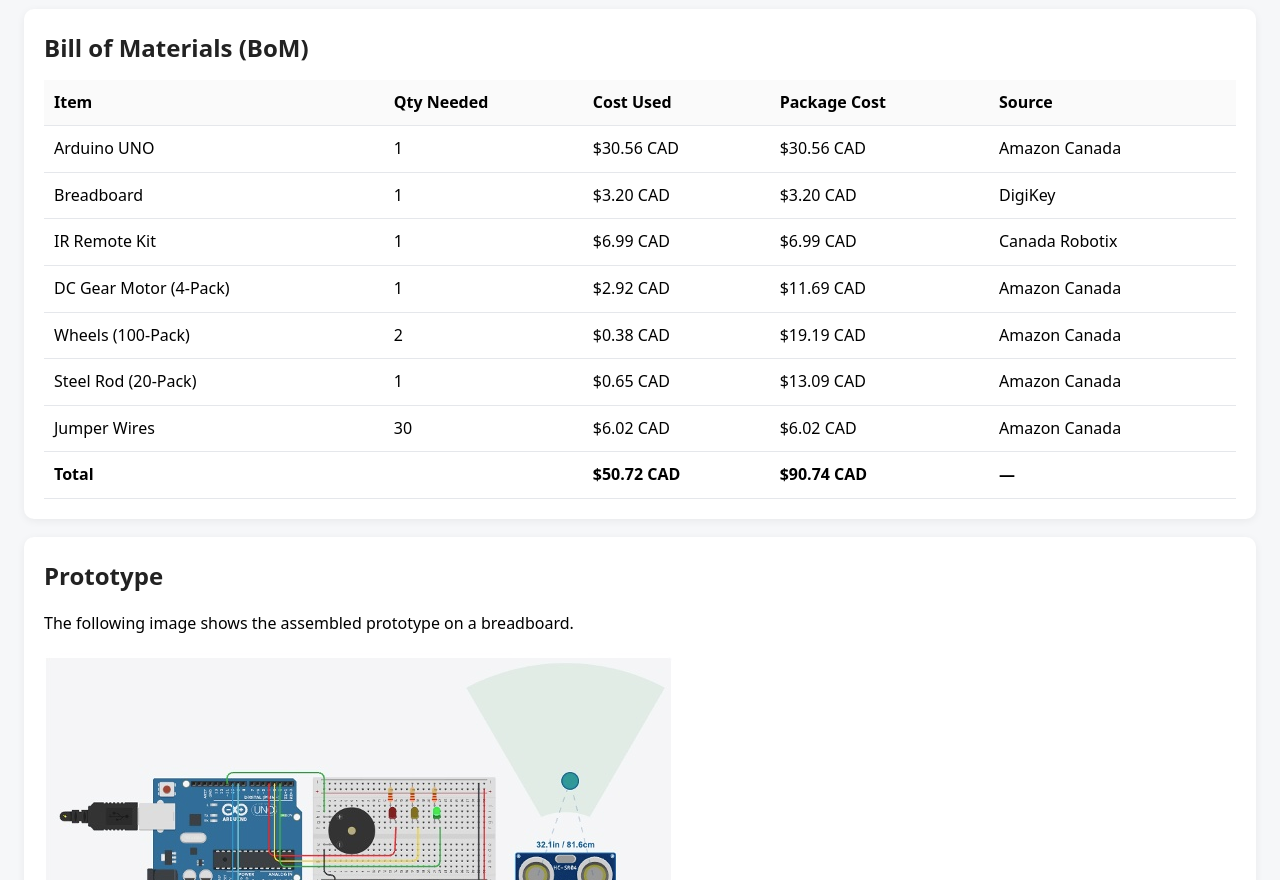
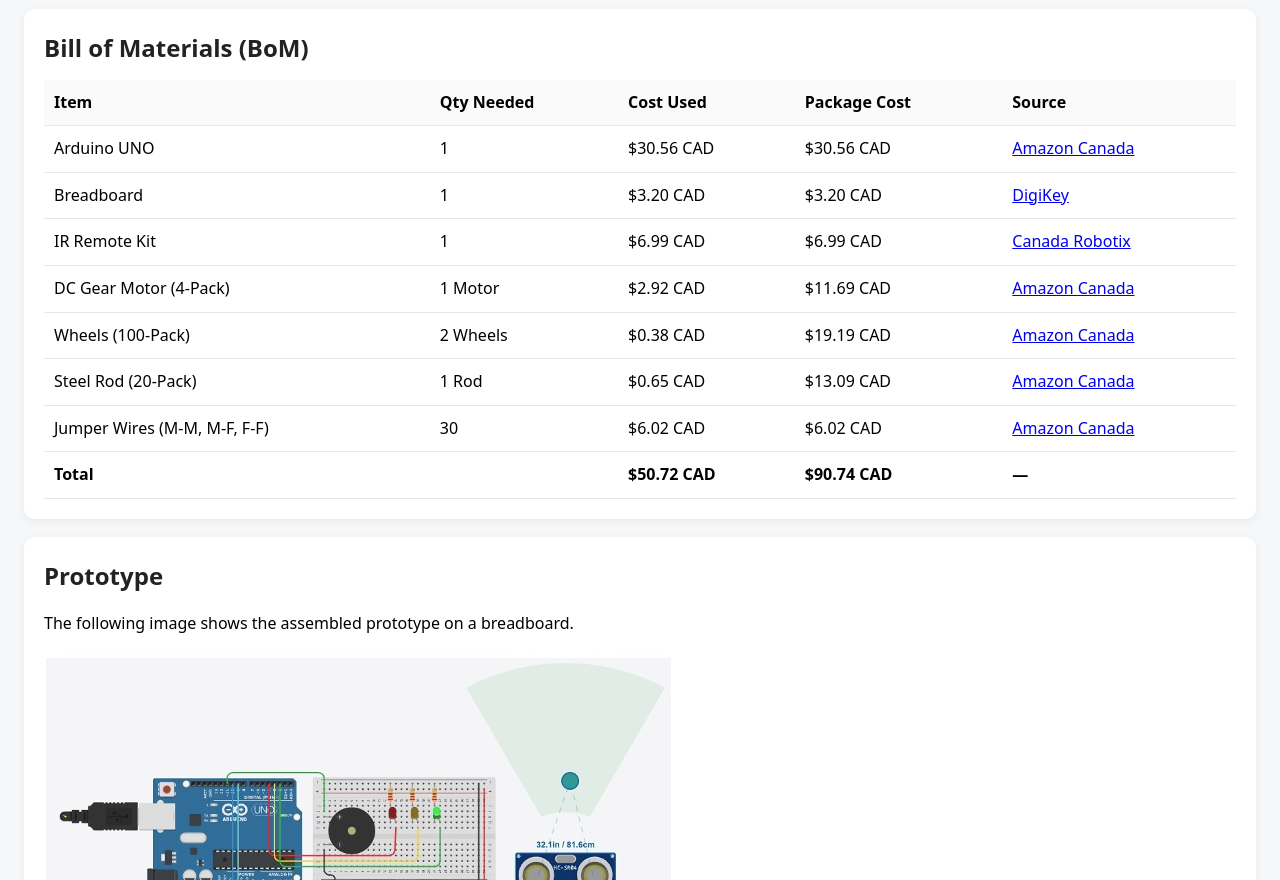
Before and after one commit to KG170/Tech-117-Final-Project, a plain HTML site: page index.html in a window 1280 px wide. Shown: the part 3780-4660 px from the top of the page. Drawn offline with nearby package versions, Linux system fonts and the light colour scheme.

Commit message:
Enhance Bill of Materials with purchase links
Updated the Bill of Materials table to include links for purchasing items.

```diff
--- a/index.html
+++ b/index.html
@@ -205,8 +205,7 @@
   </section>
 <section id="bom">
   <h2>Bill of Materials (BoM)</h2>
-
- <table>
+<table>
   <thead>
     <tr>
       <th>Item</th>
@@ -223,7 +222,11 @@
       <td>1</td>
       <td>$30.56 CAD</td>
       <td>$30.56 CAD</td>
-      <td>Amazon Canada</td>
+      <td>
+        <a href="https://www.amazon.ca/Arduino-A000066-Microcontroller-Connectivity-Prototyping/dp/B008GRTSV6" target="_blank" rel="noopener noreferrer">
+          Amazon Canada
+        </a>
+      </td>
     </tr>
 
     <tr>
@@ -231,7 +234,11 @@
       <td>1</td>
       <td>$3.20 CAD</td>
       <td>$3.20 CAD</td>
-      <td>DigiKey</td>
+      <td>
+        <a href="https://www.digikey.ca/en/products/detail/olimex-ltd/BREADBOARD-1/21662422" target="_blank" rel="noopener noreferrer">
+          DigiKey
+        </a>
+      </td>
     </tr>
 
     <tr>
@@ -239,39 +246,59 @@
       <td>1</td>
       <td>$6.99 CAD</td>
       <td>$6.99 CAD</td>
-      <td>Canada Robotix</td>
+      <td>
+        <a href="https://www.canadarobotix.com/products/1257" target="_blank" rel="noopener noreferrer">
+          Canada Robotix
+        </a>
+      </td>
     </tr>
 
     <tr>
       <td>DC Gear Motor (4-Pack)</td>
-      <td>1</td>
+      <td>1 Motor</td>
       <td>$2.92 CAD</td>
       <td>$11.69 CAD</td>
-      <td>Amazon Canada</td>
+      <td>
+        <a href="https://www.amazon.ca/D-FLIFE-Motor-Gearbox-200RPM-Ratio/dp/B0C3LYZHB8?source=ps-sl-shoppingads-lpcontext&ref_=fplfs&psc=1&smid=A6DS8EPUNWIZT" target="_blank" rel="noopener noreferrer">
+          Amazon Canada
+        </a>
+      </td>
     </tr>
 
     <tr>
       <td>Wheels (100-Pack)</td>
-      <td>2</td>
+      <td>2 Wheels</td>
       <td>$0.38 CAD</td>
       <td>$19.19 CAD</td>
-      <td>Amazon Canada</td>
+      <td>
+        <a href="https://www.amazon.ca/dp/B0BFVXQX3N/ref=sspa_dk_detail_6?psc=1&pd_rd_i=B0BFVXQX3N&pd_rd_w=zYs1Z&content-id=amzn1.sym.74d8946d-6fd5-4629-bffd-b0df65e80145&pf_rd_p=74d8946d-6fd5-4629-bffd-b0df65e80145&pf_rd_r=HBC1SA4R4FD1BX2FQ1HC&pd_rd_wg=FFO4h&pd_rd_r=6357711a-7122-4aa9-92ae-a30279eaaba5&sp_csd=d2lkZ2V0TmFtZT1zcF9kZXRhaWw" target="_blank" rel="noopener noreferrer">
+          Amazon Canada
+        </a>
+      </td>
     </tr>
 
     <tr>
       <td>Steel Rod (20-Pack)</td>
-      <td>1</td>
+      <td>1 Rod</td>
       <td>$0.65 CAD</td>
       <td>$13.09 CAD</td>
-      <td>Amazon Canada</td>
+      <td>
+        <a href="https://www.amazon.ca/-/fr/uxcell-rondes-solides-inoxydable-perforatrice/dp/B08M3LZRTT?source=ps-sl-shoppingads-lpcontext&ref_=fplfs&psc=1&smid=A30WUG2ZDGM0XM" target="_blank" rel="noopener noreferrer">
+          Amazon Canada
+        </a>
+      </td>
     </tr>
 
     <tr>
-      <td>Jumper Wires</td>
+      <td>Jumper Wires (M-M, M-F, F-F)</td>
       <td>30</td>
       <td>$6.02 CAD</td>
       <td>$6.02 CAD</td>
-      <td>Amazon Canada</td>
+      <td>
+        <a href="https://www.amazon.ca/2-54mm-Dupont-Jumper-Cables-Female/dp/B09SXN7K1M" target="_blank" rel="noopener noreferrer">
+          Amazon Canada
+        </a>
+      </td>
     </tr>
   </tbody>
 
```
